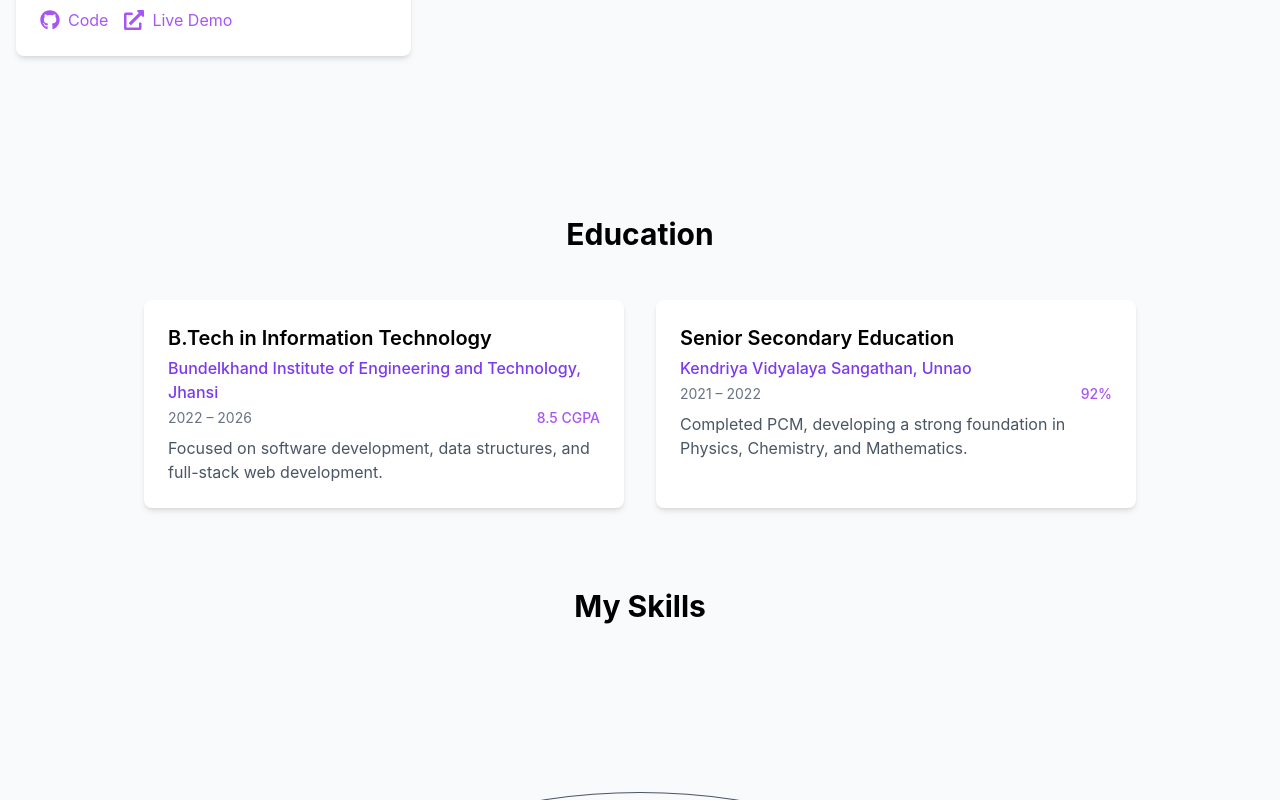
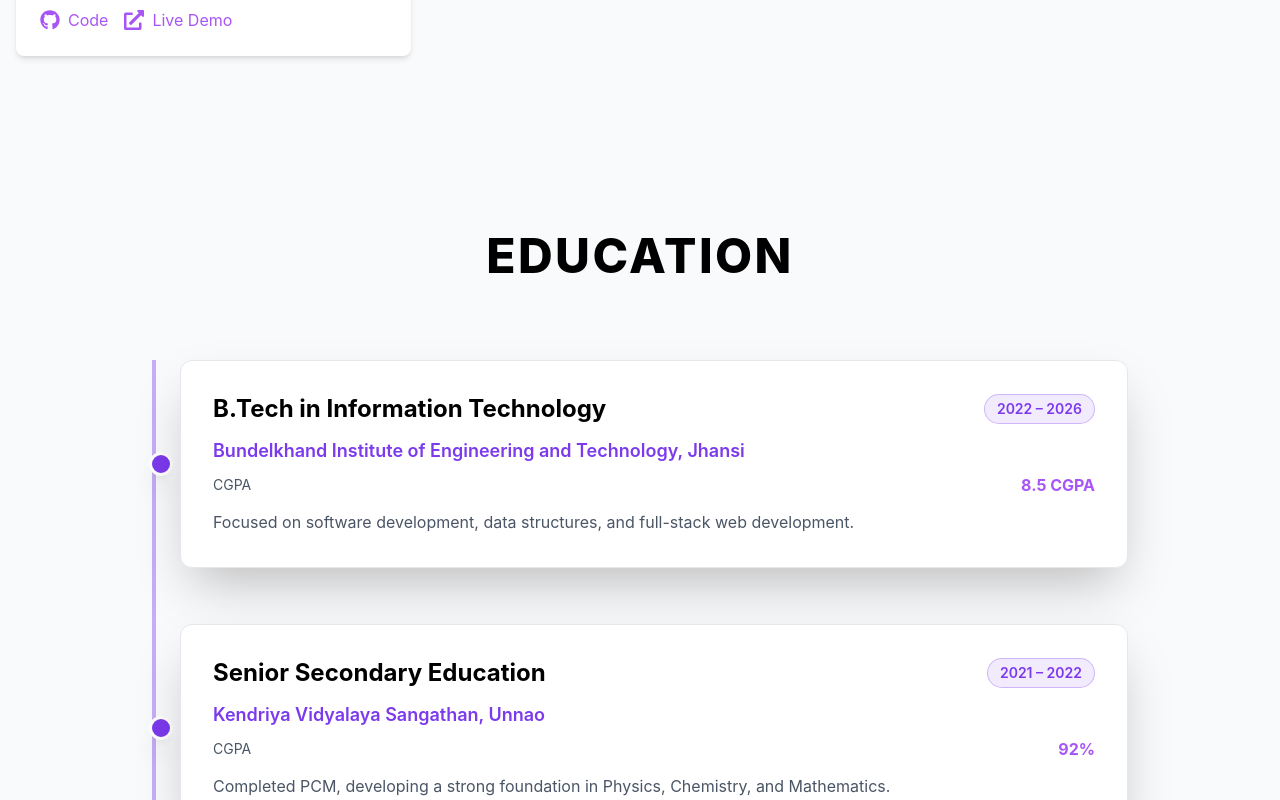
Before and after one commit to yuvrajsingh08/ProftFolio-Nextjs, a Next.js app: page / in a window 1280 px wide. Shown: the part 2660-3460 px from the top of the page. Built offline with nearby package versions, Linux system fonts and the light colour scheme.

Commit message:
update education section

```diff
--- a/src/app/components/Education.js
+++ b/src/app/components/Education.js
@@ -2,53 +2,74 @@
 
 import { education } from '@/contents/education'
 import { motion } from 'framer-motion'
-import { fadeInUp, staggerContainer, cardHoverSmall } from '@/utils/animations'
+import { fadeInUp, staggerContainer } from '@/utils/animations'
 
 export default function Education() {
   return (
-    <section className="py-20">
-      <div className="container max-w-5xl mx-auto px-4">
+    <section className="py-24 relative">
+
+      <div className="container max-w-5xl mx-auto px-6">
         <motion.h2
-          className="text-3xl font-bold mb-12 text-center"
           {...fadeInUp}
+          className="text-center text-4xl md:text-5xl font-extrabold tracking-wider mb-20"
         >
-          Education
+          EDUCATION
         </motion.h2>
 
         <motion.div
-          className="grid grid-cols-1 md:grid-cols-2 gap-8"
           variants={staggerContainer}
           initial="initial"
           animate="animate"
+          className="relative border-l-4 border-primary/40 pl-6 space-y-14"
         >
-          {education.map((edu, idx) => (
-            <motion.article
-              key={idx}
-              className="bg-white dark:bg-dark/50 rounded-lg shadow-md p-6"
+          {education.map((edu, i) => (
+            <motion.div
+              key={i}
               variants={fadeInUp}
-              {...cardHoverSmall}
+              whileHover={{
+                rotateX: 8,
+                rotateY: -8,
+                scale: 1.03,
+                transition: { type: "spring", stiffness: 120, damping: 10 }
+              }}
+              className="relative group cursor-pointer"
+              style={{ perspective: "1200px" }}
             >
-              <motion.h3
-                className="text-xl font-semibold mb-1"
-                whileHover={{ x: 5 }}
-                transition={{ type: "spring", stiffness: 300 }}
+              {/* Timeline Dot */}
+              <div className="absolute w-6 h-6 -left-[1.95rem] top-1/2 -translate-y-1/2 rounded-full bg-primary border-[3px] border-white dark:border-[#111418] shadow-xl group-hover:scale-125 transition-transform" />
+
+              {/* Card */}
+              <div
+                className="bg-white dark:bg-[#111418] backdrop-blur-lg rounded-xl p-6 md:p-8 shadow-2xl border border-gray-200
+                dark:border-[#2a2f37] group-hover:border-primary/60 transition-all duration-300"
+                style={{ transformStyle: "preserve-3d" }}
               >
-                {edu.degree}
-              </motion.h3>
-              <p className="text-primary font-medium mb-1">{edu.school}</p>
-              <div className="flex justify-between items-center mb-2">
-                <p className="text-gray-500 dark:text-gray-400 text-sm">{edu.year}</p>
-                <p className="text-sm font-medium text-secondary">{edu.gpa}</p>
+                <div className="flex flex-col md:flex-row md:items-center justify-between mb-3 gap-2">
+                  <motion.h3
+                    whileHover={{ x: 6 }}
+                    transition={{ type: "spring", stiffness: 300 }}
+                    className="text-xl md:text-2xl font-bold dark:text-gray-100"
+                  >
+                    {edu.degree}
+                  </motion.h3>
+
+                  <span className="text-sm px-3 py-1 rounded-full bg-primary/10 text-primary font-semibold border border-primary/30">
+                    {edu.year}
+                  </span>
+                </div>
+
+                <p className="text-primary font-semibold text-lg mb-2">{edu.school}</p>
+
+                <div className="flex justify-between items-center mb-3">
+                  <p className="text-gray-600 dark:text-gray-300 text-sm">CGPA</p>
+                  <p className="text-md font-bold text-secondary">{edu.gpa}</p>
+                </div>
+
+                <p className="text-gray-600 dark:text-gray-300 leading-relaxed">
+                  {edu.description}
+                </p>
               </div>
-              <motion.p
-                className="text-gray-600 dark:text-gray-300"
-                initial={{ opacity: 0 }}
-                animate={{ opacity: 1 }}
-                transition={{ delay: 0.2 }}
-              >
-                {edu.description}
-              </motion.p>
-            </motion.article>
+            </motion.div>
           ))}
         </motion.div>
       </div>
```
